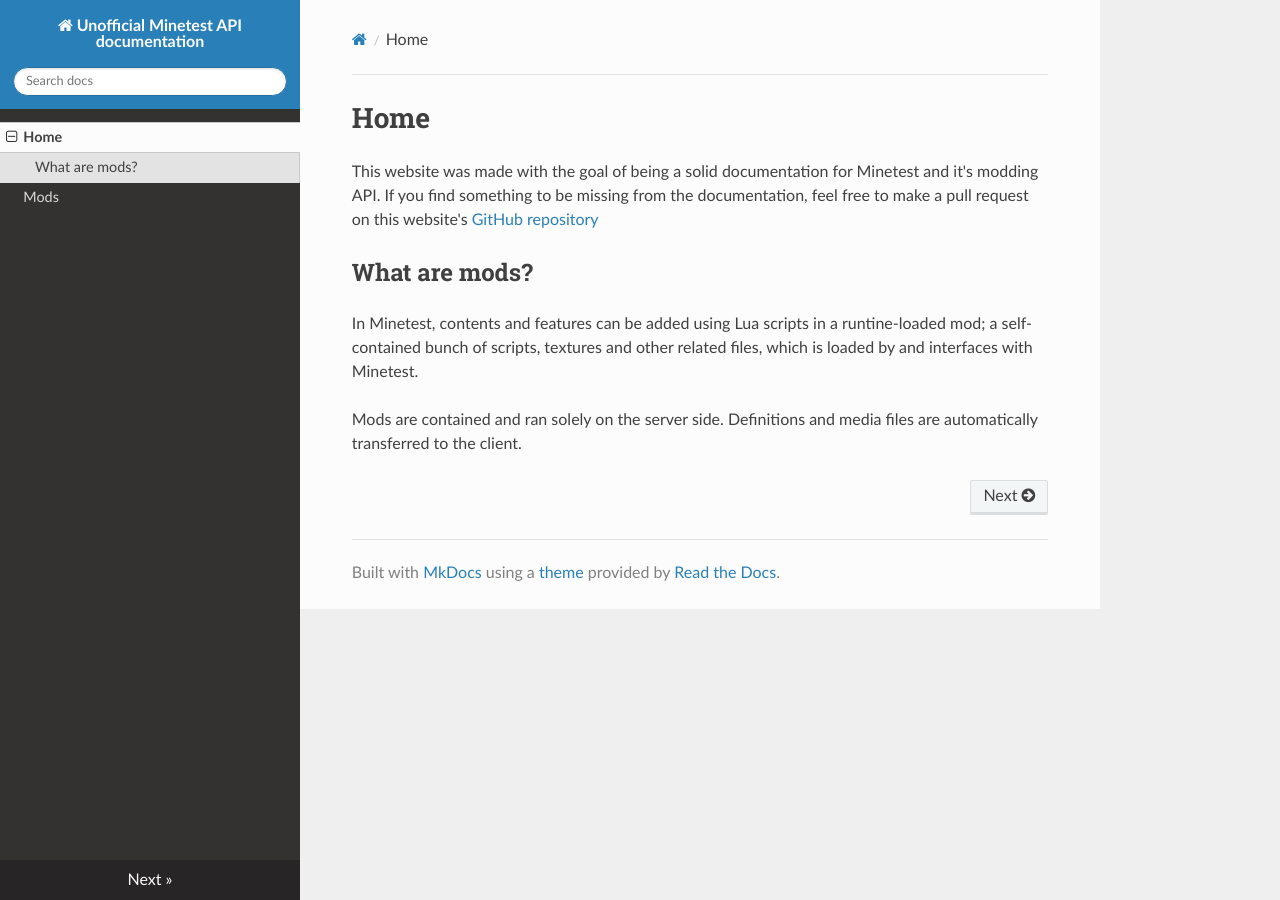
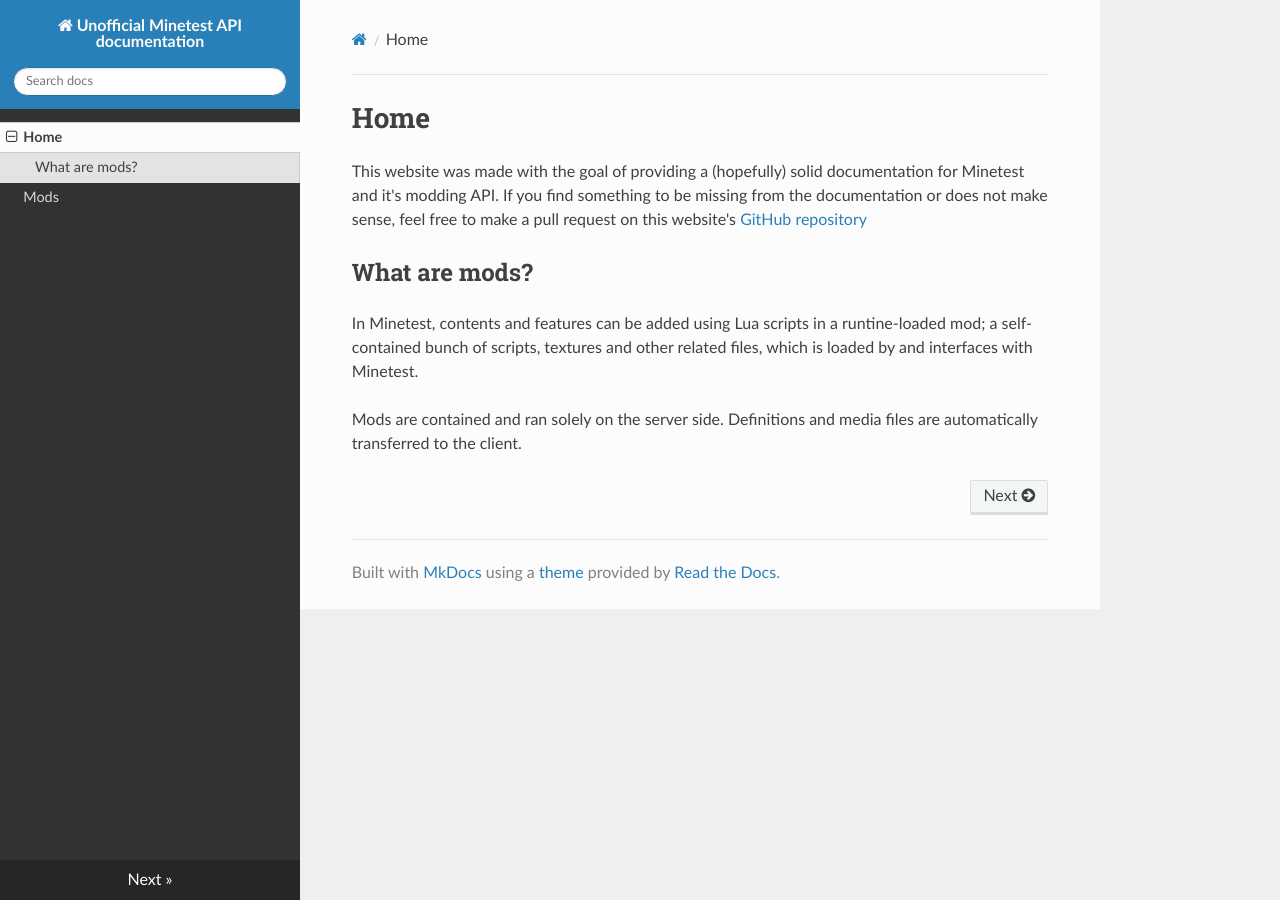
Before and after one commit to WattanaGaming/Minetest-docs, an MkDocs documentation site: the page built from docs/index.md, in a window 1280 px wide. Built offline with MkDocs 1.6.1, drawn with Linux system fonts in a browser that asks for light colours; nearby versions of some CDN libraries.

Commit message:
Update index.md

```diff
--- a/docs/index.md
+++ b/docs/index.md
@@ -1,5 +1,5 @@
 # Home
-This website was made with the goal of being a solid documentation for Minetest and it's modding API. If you find something to be missing from the documentation, feel free to make a pull request on this website's [GitHub repository](https://github.com/WattanaGaming/Minetest-docs)
+This website was made with the goal of providing a (hopefully) solid documentation for Minetest and it's modding API. If you find something to be missing from the documentation or does not make sense, feel free to make a pull request on this website's [GitHub repository](https://github.com/WattanaGaming/Minetest-docs)
 
 ## What are mods?
 In Minetest, contents and features can be added using Lua scripts in a runtine-loaded mod; a self-contained bunch of scripts, textures and other related files, which is loaded by and interfaces with Minetest.
```
